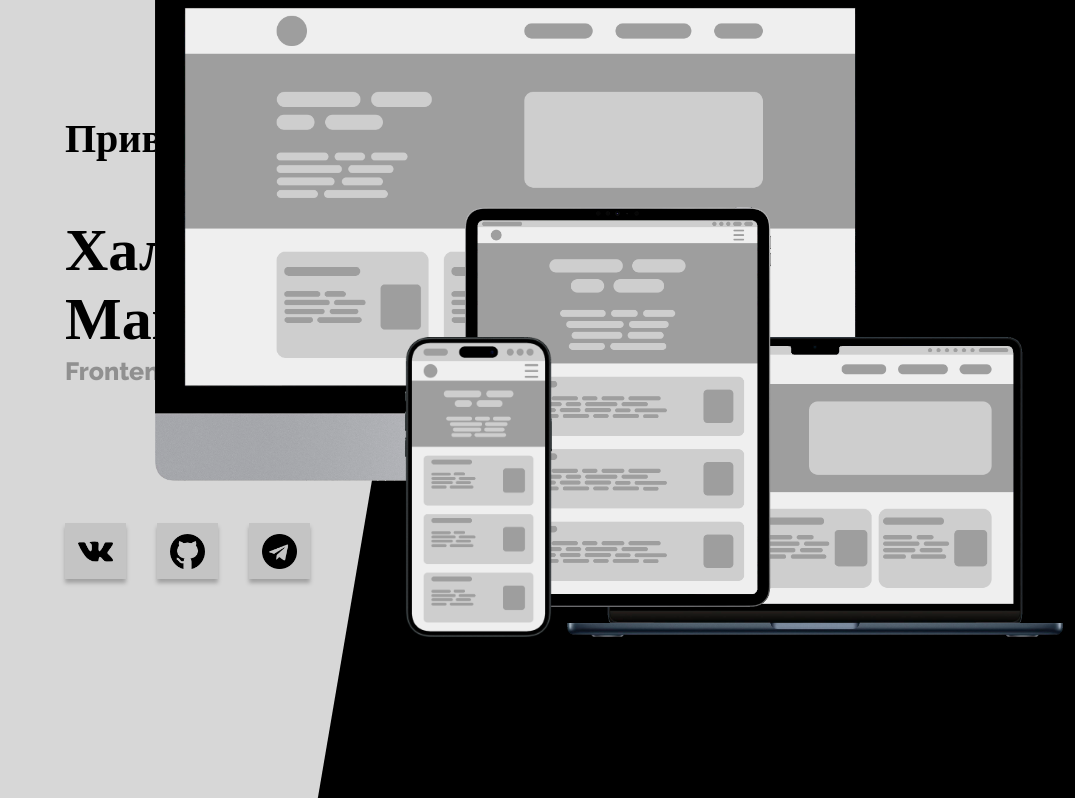
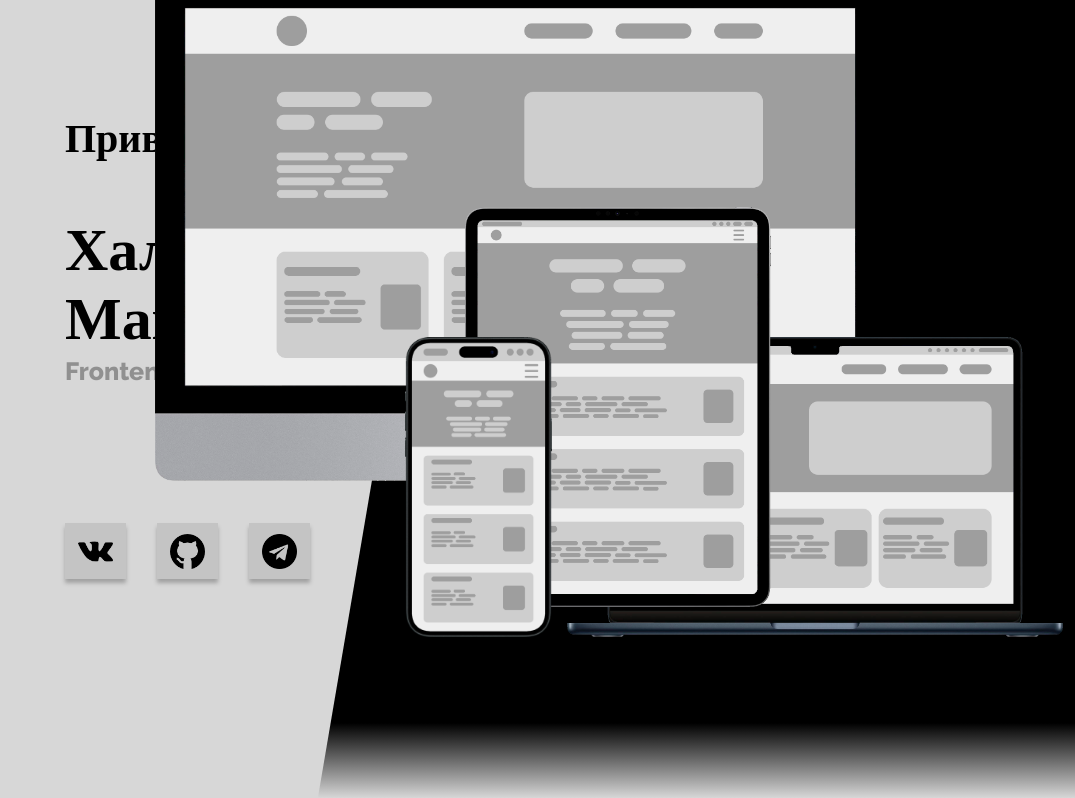
Before and after one commit to Endermax200113/site-portfolio, a React (Create React App) app: page / in a window 1280 px wide. Shown: the part 224-1022 px from the top of the page, without its empty margins (205-1280 px from the left). Built offline with nearby package versions, Linux system fonts and the light colour scheme; a web font is replaced by a local one.

Commit message:
Added gradient detail on the 'Header'

```diff
--- a/src/components/header/Header.module.sass
+++ b/src/components/header/Header.module.sass
@@ -28,6 +28,13 @@
 	height: 130%
 	background-color: $color-full-black
 	transform: rotate(9.67deg)
+
+	&-transition
+		position: absolute
+		bottom: 0
+		width: 100%
+		height: 75px
+		background: linear-gradient(transparent, $color-light-gray)
 
 .begin
 	width: 100%
--- a/src/components/header/Header.tsx
+++ b/src/components/header/Header.tsx
@@ -9,6 +9,7 @@ const Header: React.FC<PropsHeader> = () => {
 		<header className={sass.header}>
 			<div className={sass.wrapper}>
 				<div className={sass.detail}></div>
+				<div className={sass['detail-transition']}></div>
 			</div>
 
 			<Navbar />
```
